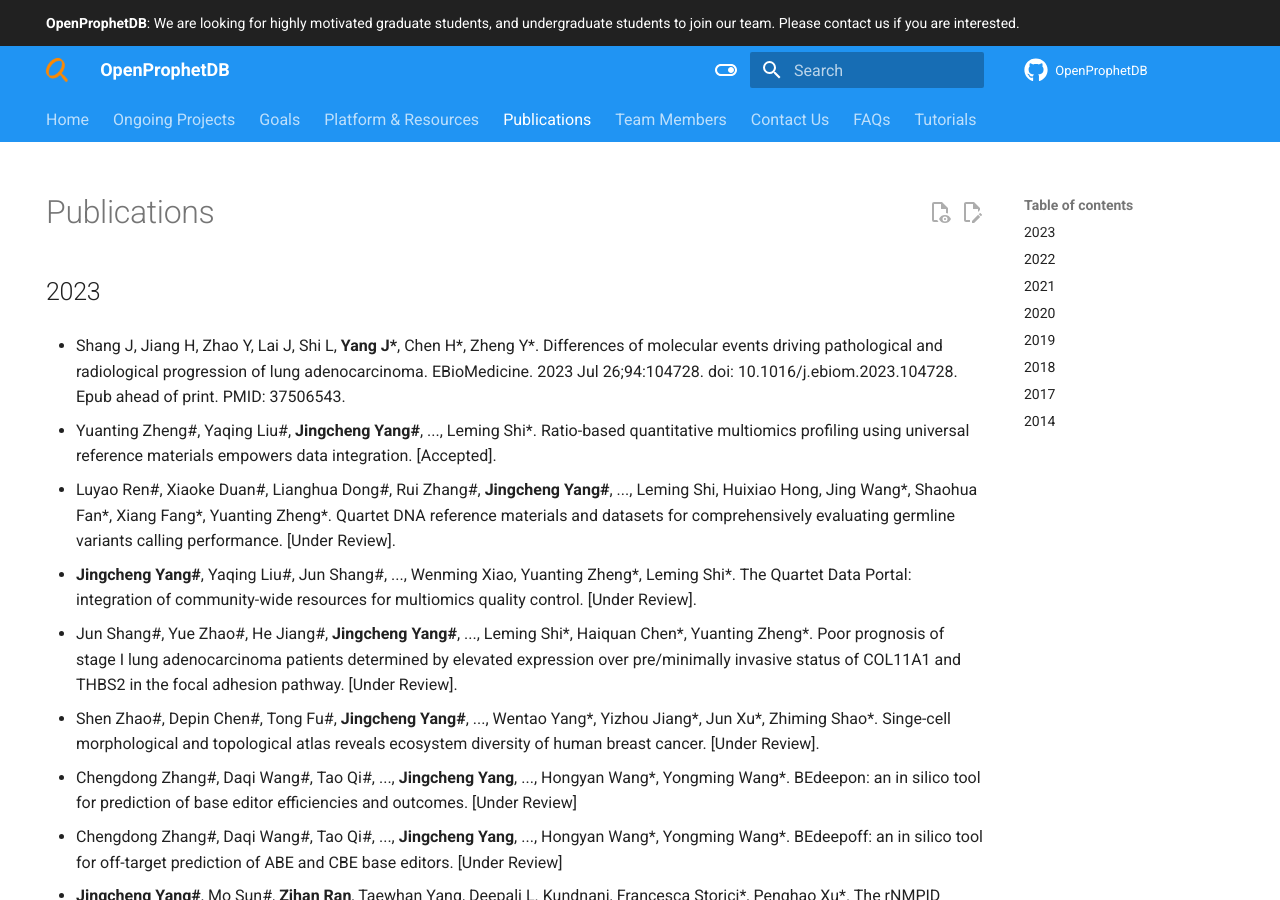
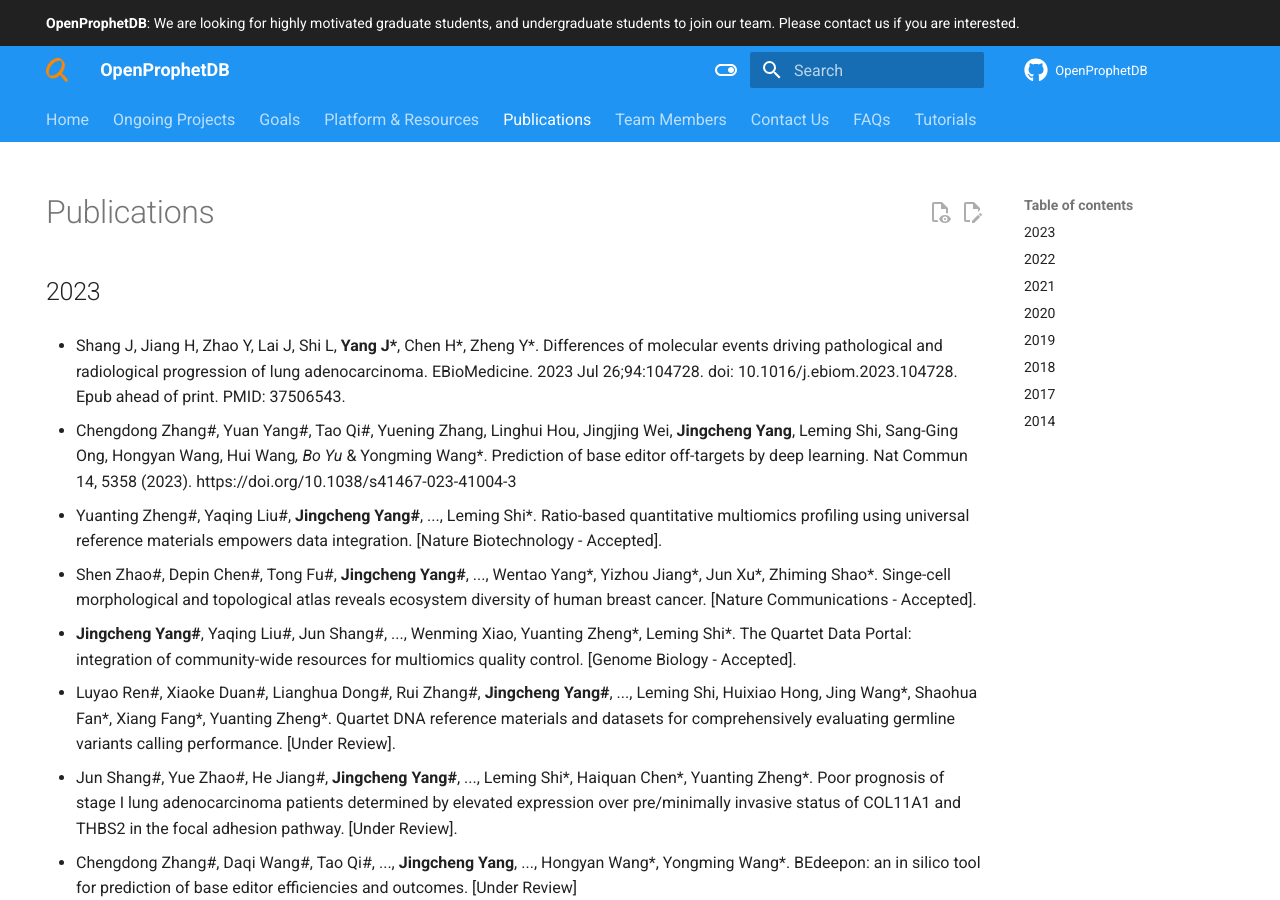
Before and after one commit to yjcyxky/prophetdb.org, an MkDocs documentation site: the page built from docs/publications.md, in a window 1280 px wide and 900 px high. Built offline with MkDocs 1.6.1 and Material for MkDocs 9.7.7, drawn with Linux system fonts in a browser that asks for light colours; a script that is not in the unit is left out; comment, search, counter and statistics services are not loaded.

Commit message:
Improve the README.

```diff
--- a/docs/assets/overrides/home.html
+++ b/docs/assets/overrides/home.html
@@ -76,6 +76,9 @@
           OpenProphetDB
         </h1> -->
         <p>{{ config.site_description }}</p> For more details, please visit the following open-source projects:
+        <a href="https://github.com/yjcyxky/prophet-studio" target="_blank" title="Prophet Studio" style="vertical-align: sub;">
+          <img src="https://img.shields.io/badge/Build_Your_Own_Knowledgebase-GitHub-white" alt="Status">
+        </a>
         <a href="https://github.com/yjcyxky/biomedgps" target="_blank" title="BiomedGPS" style="vertical-align: sub;">
           <img src="https://img.shields.io/badge/Knowledge_Graph_for_BioMedicine-GitHub-white" alt="Status">
         </a>
--- a/docs/publications.md
+++ b/docs/publications.md
@@ -7,19 +7,19 @@ hide:
 
 - Shang J, Jiang H, Zhao Y, Lai J, Shi L, **Yang J\***, Chen H\*, Zheng Y\*. Differences of molecular events driving pathological and radiological progression of lung adenocarcinoma. EBioMedicine. 2023 Jul 26;94:104728. doi: 10.1016/j.ebiom.2023.104728. Epub ahead of print. PMID: 37506543.
 
-- Yuanting Zheng#, Yaqing Liu#, **Jingcheng Yang#**, ..., Leming Shi\*. Ratio-based quantitative multiomics profiling using universal reference materials empowers data integration. [Accepted].
+- Chengdong Zhang#, Yuan Yang#, Tao Qi#, Yuening Zhang, Linghui Hou, Jingjing Wei, **Jingcheng Yang**, Leming Shi, Sang-Ging Ong, Hongyan Wang, Hui Wang*, Bo Yu* & Yongming Wang*. Prediction of base editor off-targets by deep learning. Nat Commun 14, 5358 (2023). https://doi.org/10.1038/s41467-023-41004-3
+
+- Yuanting Zheng#, Yaqing Liu#, **Jingcheng Yang#**, ..., Leming Shi\*. Ratio-based quantitative multiomics profiling using universal reference materials empowers data integration. [Nature Biotechnology - Accepted].
+
+- Shen Zhao#, Depin Chen#, Tong Fu#, **Jingcheng Yang#**, ..., Wentao Yang\*, Yizhou Jiang\*, Jun Xu\*, Zhiming Shao\*. Singe-cell morphological and topological atlas reveals ecosystem diversity of human breast cancer. [Nature Communications - Accepted].
+
+- **Jingcheng Yang#**, Yaqing Liu#, Jun Shang#, ..., Wenming Xiao, Yuanting Zheng\*, Leming Shi\*. The Quartet Data Portal: integration of community-wide resources for multiomics quality control. [Genome Biology - Accepted].
 
 - Luyao Ren#, Xiaoke Duan#, Lianghua Dong#, Rui Zhang#, **Jingcheng Yang#**, ..., Leming Shi, Huixiao Hong, Jing Wang\*, Shaohua Fan\*, Xiang Fang\*, Yuanting Zheng\*. Quartet DNA reference materials and datasets for comprehensively evaluating germline variants calling performance. [Under Review].
 
-- **Jingcheng Yang#**, Yaqing Liu#, Jun Shang#, ..., Wenming Xiao, Yuanting Zheng\*, Leming Shi\*. The Quartet Data Portal: integration of community-wide resources for multiomics quality control. [Under Review].
-
 - Jun Shang#, Yue Zhao#, He Jiang#, **Jingcheng Yang#**, ..., Leming Shi\*, Haiquan Chen\*, Yuanting Zheng\*. Poor prognosis of stage I lung adenocarcinoma patients determined by elevated expression over pre/minimally invasive status of COL11A1 and THBS2 in the focal adhesion pathway. [Under Review].
 
-- Shen Zhao#, Depin Chen#, Tong Fu#, **Jingcheng Yang#**, ..., Wentao Yang\*, Yizhou Jiang\*, Jun Xu\*, Zhiming Shao\*. Singe-cell morphological and topological atlas reveals ecosystem diversity of human breast cancer. [Under Review].
-
 - Chengdong Zhang#, Daqi Wang#, Tao Qi#, ..., **Jingcheng Yang**, ..., Hongyan Wang\*, Yongming Wang\*. BEdeepon: an in silico tool for prediction of base editor efficiencies and outcomes. [Under Review]
-
-- Chengdong Zhang#, Daqi Wang#, Tao Qi#, ..., **Jingcheng Yang**, ..., Hongyan Wang\*, Yongming Wang\*. BEdeepoff: an in silico tool for off-target prediction of ABE and CBE base editors. [Under Review]
 
 - **Jingcheng Yang#**, Mo Sun#, **Zihan Ran**, Taewhan Yang, Deepali L. Kundnani, Francesca Storici\*, Penghao Xu\*. The rNMPID database: riboNucleoside MonoPhosphate In DNA. [Under Review]
 
```
Also changed, not shown: docs/platform.md (+1 -0 lines).
